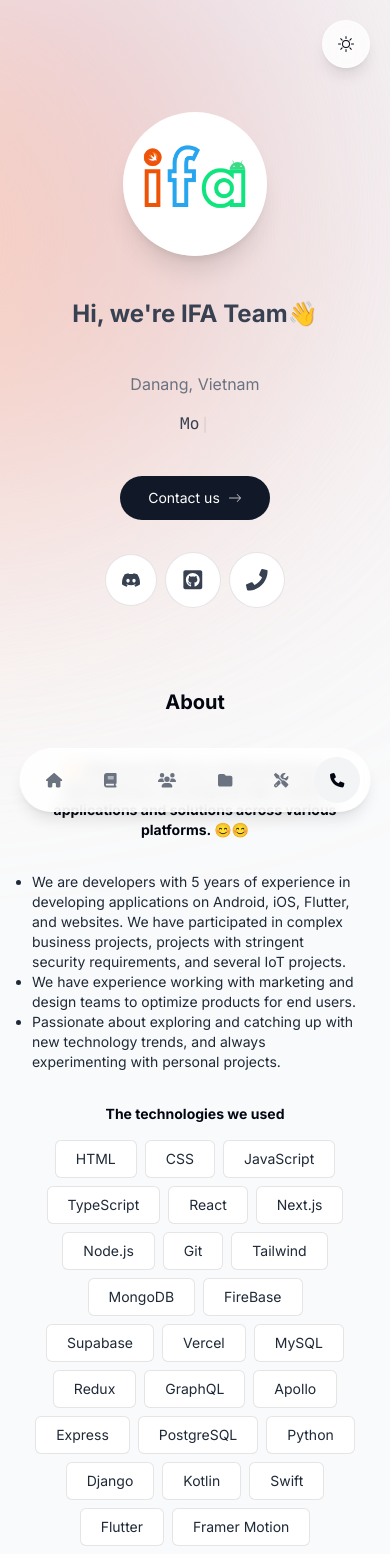
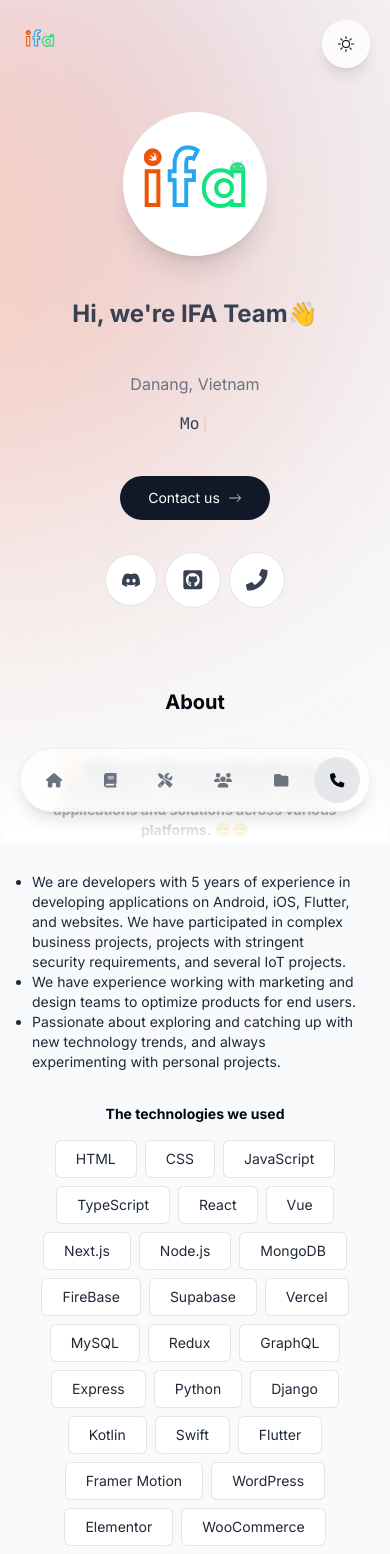
Before and after one commit to IFA-AP-01/porfolio, a Next.js app: page / in a window 390 px wide. Shown: the top 1554 px of the page. Built offline with nearby package versions, Linux system fonts and the light colour scheme; no server answers.

Commit message:
fix: enhance some style

```diff
--- a/app/globals.css
+++ b/app/globals.css
@@ -5,12 +5,47 @@
 html {
   --line-color: #e5e7eb;
   font-family: var(--font-sans, ui-sans-serif, system-ui, sans-serif, "Apple Color Emoji", "Segoe UI Emoji", "Segoe UI Symbol", "Noto Color Emoji");
+  position: relative;
+  min-height: 100vh;
+}
+
+/* Add a blurred overlay at the bottom */
+html::after {
+  content: '';
+  position: fixed;
+  bottom: 0;
+  left: 0;
+  width: 100%;
+  height: 100px; /* Height of the blurred area */
+  background: linear-gradient(
+    to bottom,
+    rgba(255, 255, 255, 0),
+    rgba(255, 255, 255, 0.9) 90%
+  );
+  filter: blur(2px);
+  pointer-events: none;
+  z-index: 10;
 }
 
 html.dark {
   --line-color: rgba(255, 255, 255, 0.2);
 }
 
+
+html.dark::after {
+  background: linear-gradient(
+    to bottom,
+    rgba(19, 19, 19, 0),
+    rgba(19, 19, 19, 0.9) 80%
+  );
+}
+
 .borderBlack {
   @apply border border-black/10;
 }
+
+/* Ensure the body can scroll */
+body {
+  min-height: 100vh;
+  margin: 0;
+}
--- a/app/layout.tsx
+++ b/app/layout.tsx
@@ -30,7 +30,7 @@
       <body
         className={`${font.className} bg-gray-50 text-gray-950 relative pt-28 sm:pt-36 dark:bg-[#131313] dark:text-gray-50 dark:text-opacity-90 transition-colors duration-300`}
       >
-        <div className="bg-gradient-to-r from-[#fbc2eb] to-[#a6c1ee] absolute top-[-6rem] -z-10 right-[11rem] h-[31.25rem] w-[31.25rem] rounded-full blur-[10rem] sm:w-[68.75rem] dark:from-[#654ea3] dark:to-[#eaafc8] transition-colors duration-300"></div>
+        <div className="bg-gradient-to-r from-[#fbc2eb] to-[#a6c1ee] absolute top-[-6rem] -z-10 right-[11rem] h-[31.25rem] w-[31.25rem] rounded-full blur-[10rem] sm:w-[68.75rem] dark:from-[#654ea3] dark:to-[#131313] transition-colors duration-300"></div>
         <div className="bg-gradient-to-r from-[#ffecd2] to-[#fcb69f] absolute top-[-1rem] -z-10 left-[-35rem] h-[31.25rem] w-[50rem] rounded-full blur-[10rem] sm:w-[68.75rem] md:left-[-33rem] lg:left-[-28rem] xl:left-[-15rem] 2xl:left-[-5rem] dark:from-[#2a2a3a] dark:to-[#4a3b5b] transition-colors duration-300"></div>
 
         <ThemeContextProvider>
--- a/app/page.tsx
+++ b/app/page.tsx
@@ -12,9 +12,9 @@
       <Intro />
       <SectionDivider />
       <About />
+      <Skills />
       <Members />
       <Projects />
-      <Skills />
       <Contact />
     </main>
   );
--- a/components/card/members.tsx
+++ b/components/card/members.tsx
@@ -1,10 +1,9 @@
 "use client";
 
-import { useRef } from "react";
+import { useRef, useState } from "react";
 import { membersData } from "@/lib/data";
 import Image from "next/image";
 import { motion, useScroll, useTransform } from "framer-motion";
-import { Button } from "@react-email/components";
 
 type MemberProps = (typeof membersData)[number];
 
@@ -14,6 +13,7 @@
   tags,
   imageUrl,
 }: MemberProps) {
+  const [isHovered, setIsHovered] = useState(false);
   const ref = useRef<HTMLDivElement>(null);
   const { scrollYProgress } = useScroll({
     target: ref,
@@ -30,9 +30,21 @@
         opacity: opacityProgess,
       }}
       className="group mb-3 sm:mb-8 last:mb-0"
+      onMouseEnter={() => setIsHovered(true)}
+      onMouseLeave={() => setIsHovered(false)}
+      whileHover={{
+        y: -8,
+        transition: { duration: 0.3 }
+      }}
     >
       <section className="flex flex-row items-center bg-gray-100 max-w-[50rem] border border-black/5 rounded-lg overflow-hidden sm:pr-8 relative sm:h-[20rem] hover:bg-gray-200 transition dark:text-white dark:bg-white/10 dark:hover:bg-white/20">
-        <div className="pt-4 pb-7 px-5 sm:pl-10 sm:pr-2 sm:pt-10 sm:max-w-[70%] flex flex-col h-full">
+        <motion.div
+          className="pt-4 pb-7 px-5 sm:pl-10 sm:pr-2 sm:pt-10 sm:max-w-[70%] flex flex-col h-full"
+          animate={{
+            x: isHovered ? 4 : 0
+          }}
+          transition={{ duration: 0.4 }}
+        >
           <h3 className="text-xl font-semibold">{title}</h3>
           <div className="block sm:hidden">
             <Image
@@ -47,27 +59,42 @@
 
           <ul className="flex flex-wrap mt-4 gap-2 sm:mt-auto -space-x-6">
             {tags.map((tag, index) => (
-              <li key={index} className="transition hover:scale-[1.15]">
+              <motion.li
+                key={index}
+                className="transition hover:scale-[1.15]"
+                animate={{
+                  y: isHovered ? index % 2 === 0 ? -4 : -2 : 0,
+                  transition: { delay: index * 0.05, duration: 0.3 }
+                }}
+              >
                 <Image
                   className="m-1 w-10 h-10 rounded-full bg-white dark:bg-gray-600"
                   src={tag}
                   alt={`Tag ${index}`}
                 />
-              </li>
+              </motion.li>
             ))}
           </ul>
-        </div>
+        </motion.div>
 
-        <Image
-          className="absolute hidden sm:block w-[10rem] h-[10rem]
-          object-cover
-          transition-all
-          hover:scale-[1.15]
-          right-10
-          rounded-full ring-2 ring-gray-300 dark:ring-gray-500 my-auto"
-          src={imageUrl}
-          alt="Bordered avatar"
-        />
+        <motion.div
+          className="absolute hidden sm:block right-10 my-auto"
+          animate={{
+            scale: isHovered ? 1.08 : 1,
+            rotate: isHovered ? 5 : 0
+          }}
+          transition={{
+            type: "spring",
+            stiffness: 260,
+            damping: 20
+          }}
+        >
+          <Image
+            className="w-[10rem] h-[10rem] object-cover transition-all hover:scale-[1.15] rounded-full ring-2 ring-gray-300 dark:ring-gray-500 my-auto"
+            src={imageUrl}
+            alt="Bordered avatar"
+          />
+        </motion.div>
       </section>
     </motion.div>
   );
--- a/components/header.tsx
+++ b/components/header.tsx
@@ -1,12 +1,14 @@
 "use client";
 
 import React from "react";
+import Image from "next/image";
 import { motion } from "framer-motion";
 import { links } from "@/lib/data";
 import Link from "next/link";
 import clsx from "clsx";
 import { useActiveSectionContext } from "@/context/active-section-context";
 import { FontAwesomeIcon } from "@fortawesome/react-fontawesome";
+import teamImage from "@/public/logo.webp";
 
 export default function Header() {
   const { activeSection, setActiveSection, setTimeOfLastClick } =
@@ -14,8 +16,18 @@
 
   return (
     <header className="z-[999] relative">
+      <Link href="/">
+        <Image
+          src={teamImage}
+          alt="IFA"
+          width="50"
+          height="50"
+          priority={true}
+          className="h-10 w-10 rounded-full object-cover fixed top-5 left-5 z-1000"
+        />
+      </Link>
       <motion.div
-        className="fixed bottom-8 left-1/2 h-16 w-[90%] max-w-[30rem] rounded-full border border-white border-opacity-40 bg-white bg-opacity-85 shadow-lg  backdrop-blur-[0.5rem] sm:bottom-6 sm:h-16 sm:w-[100%] sm:max-w-[36rem] dark:border-black/40 dark:bg-black dark:bg-opacity-85"
+        className="fixed bottom-8 left-1/2 h-16 w-[90%] max-w-[30rem] rounded-full border border-gray-300 border-opacity-40 bg-white bg-opacity-70 shadow-lg backdrop-blur-[0.5rem] sm:bottom-6 sm:h-16 sm:w-[100%] sm:max-w-[36rem] dark:border-black/20 dark:bg-black/30 dark:bg-opacity-70"
         initial={{ y: 100, x: "-50%", opacity: 0 }}
         animate={{ y: 0, x: "-50%", opacity: 1 }}
       ></motion.div>
@@ -34,9 +46,9 @@
             >
               <Link
                 className={clsx(
-                  "flex w-full items-center justify-center px-3 py-3 hover:text-gray-950 transition dark:text-gray-500 dark:hover:text-gray-300",
+                  "flex w-full items-center justify-center px-3 py-3 hover:text-gray-950 transition dark:text-gray-200 dark:hover:text-gray-300",
                   {
-                    "text-gray-950 dark:text-gray-300":
+                    "text-gray-950 dark:text-white":
                       activeSection === link.name,
                   }
                 )}
@@ -51,13 +63,15 @@
                   <FontAwesomeIcon icon={link.icon} />
                 </span>
                 <span className="hidden sm:inline-flex items-center gap-2">
-                  {link.name === activeSection && (<FontAwesomeIcon icon={link.icon} />)}
+                  {link.name === activeSection && (
+                    <FontAwesomeIcon icon={link.icon} />
+                  )}
                   {link.name}
                 </span>
 
                 {link.name === activeSection && (
                   <motion.span
-                    className="bg-gray-100 rounded-full absolute inset-0 -z-10 dark:bg-gray-800"
+                    className="bg-gray-200 rounded-full absolute inset-0 -z-10 dark:bg-gray-500"
                     layoutId="activeSection"
                     transition={{
                       type: "spring",
--- a/components/section/about.tsx
+++ b/components/section/about.tsx
@@ -5,6 +5,21 @@
 import { motion } from "framer-motion";
 import { useSectionInView } from "@/lib/hooks";
 import { skillsData } from "@/lib/data";
+
+const fadeInAnimationVariants = {
+  initial: {
+    opacity: 0,
+    y: 100,
+  },
+  animate: (index: number) => ({
+    opacity: 1,
+    y: 0,
+    transition: {
+      delay: 0.05 * index,
+    },
+  }),
+};
+
 
 export default function About() {
   const { ref } = useSectionInView("About");
@@ -43,9 +58,10 @@
       <h3 className="font-bold mt-8 text-sm sm:text-md">The technologies we used</h3>
       <ul className="flex flex-wrap justify-center gap-2 text-lg text-gray-800 mt-4">
         {skillsData.map((skill, index) => (
-          <motion.li
-            className="bg-white borderBlack rounded-md px-5 py-2 dark:bg-white/10 dark:text-white/80 text-sm"
+            <motion.li
+            className="bg-white borderBlack rounded-md text-sm px-5 py-2 dark:bg-white/10 dark:text-white/80 hover:bg-gray-100 dark:hover:bg-white/20 transition-colors"
             key={index}
+            variants={fadeInAnimationVariants}
             initial="initial"
             whileInView="animate"
             viewport={{
--- a/components/section/contact.tsx
+++ b/components/section/contact.tsx
@@ -29,7 +29,7 @@
         once: true,
       }}
     >
-      <SectionHeading>Contact us</SectionHeading>
+      <SectionHeading>Get in Touch</SectionHeading>
 
       <p className="text-gray-700 -mt-6 dark:text-white/80">
         Please contact us directly at{" "}
--- a/components/section/projects.tsx
+++ b/components/section/projects.tsx
@@ -12,6 +12,10 @@
   return (
     <section ref={ref} id="projects" className="scroll-mt-28 mb-28">
       <SectionHeading>Our projects</SectionHeading>
+      <p className="text-gray-700 mb-8 dark:text-white/80 max-w-[36rem] text-center mx-auto text-sm sm:text-md">
+        Check out our latest work!
+        We have worked on a variety of freelance projects, including mobile apps, web applications, and more. 😊
+      </p>
       <div>
         {projectsData.map((project, index) => (
           <React.Fragment key={index}>
--- a/lib/data.ts
+++ b/lib/data.ts
@@ -35,6 +35,11 @@
     icon: faBook,
   },
   {
+    name: "Skills",
+    hash: "#skills",
+    icon: faTools,
+  },
+  {
     name: "Members",
     hash: "#members",
     icon: faUsers,
@@ -43,11 +48,6 @@
     name: "Projects",
     hash: "#projects",
     icon: faFolder,
-  },
-  {
-    name: "Skills",
-    hash: "#skills",
-    icon: faTools,
   },
   {
     name: "Contact",
@@ -161,10 +161,9 @@
   "JavaScript",
   "TypeScript",
   "React",
+  "Vue",
   "Next.js",
   "Node.js",
-  "Git",
-  "Tailwind",
   "MongoDB",
   "FireBase",
   "Supabase",
@@ -172,9 +171,7 @@
   "MySQL",
   "Redux",
   "GraphQL",
-  "Apollo",
   "Express",
-  "PostgreSQL",
   "Python",
   "Django",
   "Kotlin",
```
Also changed, not shown: components/card/project.tsx (+6 -2 lines), components/section/skills.tsx (+6 -4 lines), public/logo.webp (added).
